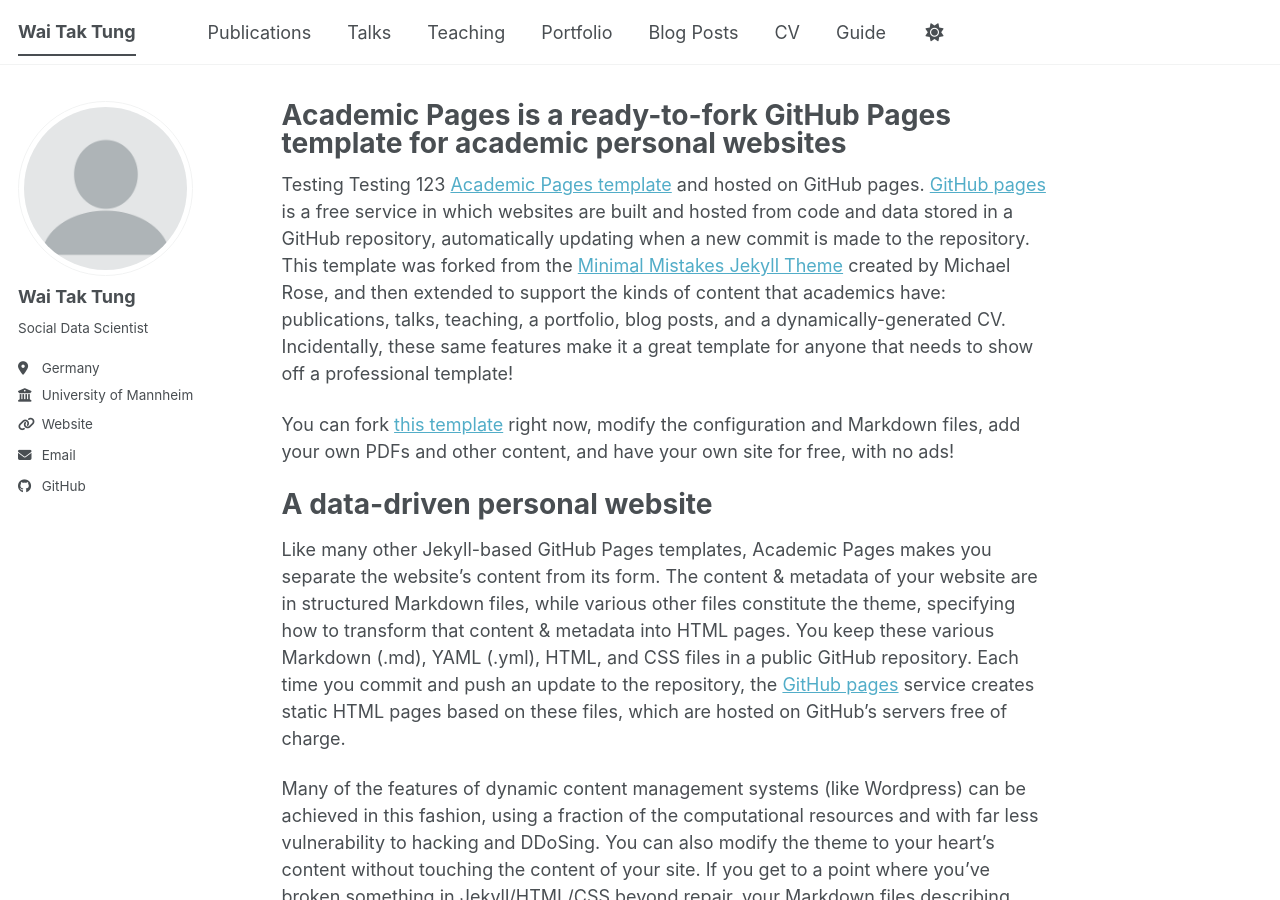
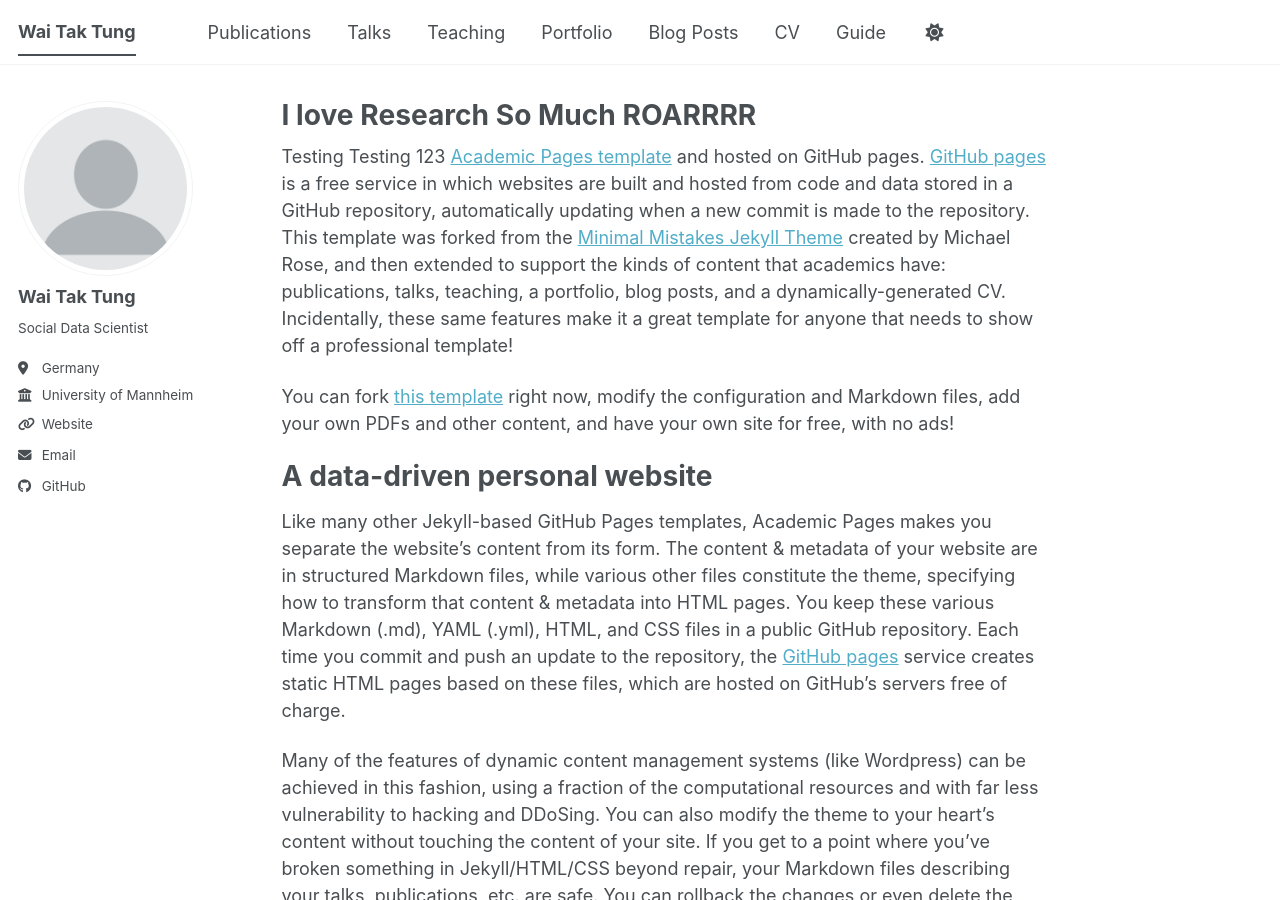
Before and after one commit to wttung/wttung.github.io, a Jekyll site: the page built from _pages/about.md, in a window 1280 px wide and 900 px high. Built offline with Jekyll 4.4.1, drawn with Linux system fonts in a browser that asks for light colours; a script bundle is joined from its source files by our own code; library files that are not in the unit come from our copies.

Commit message:
Update about.md

```diff
--- a/_pages/about.md
+++ b/_pages/about.md
@@ -1,6 +1,6 @@
 ---
 permalink: /
-title: "Academic Pages is a ready-to-fork GitHub Pages template for academic personal websites"
+title: "I love Research So Much ROARRRR"
 author_profile: true
 redirect_from:
   - /about/
```
